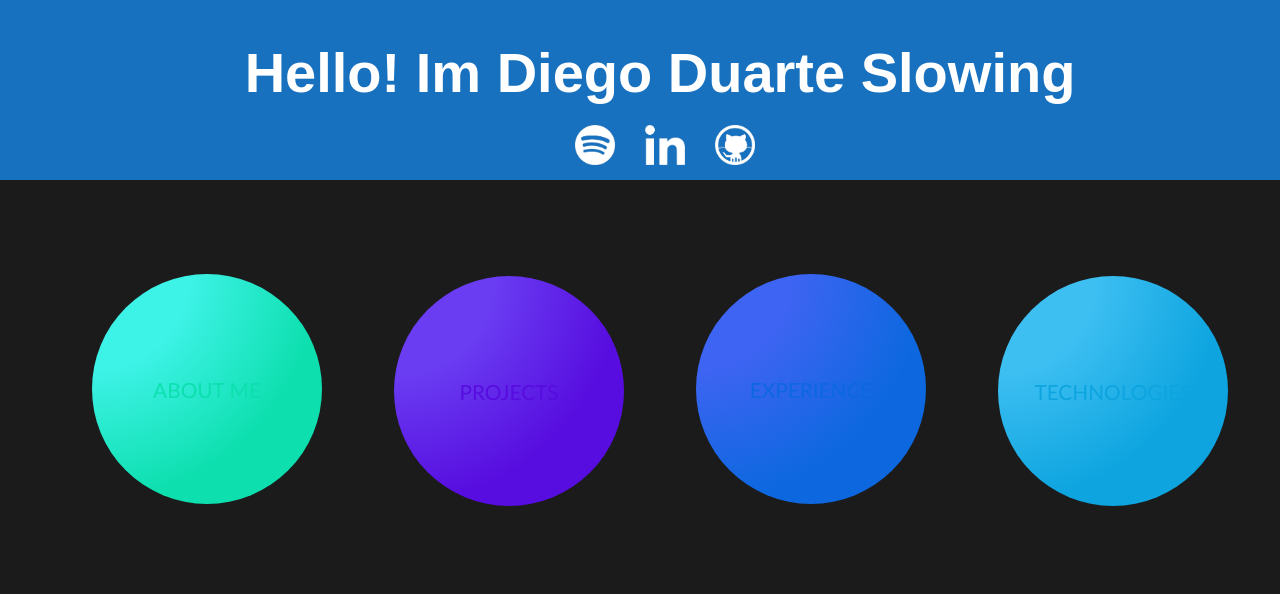
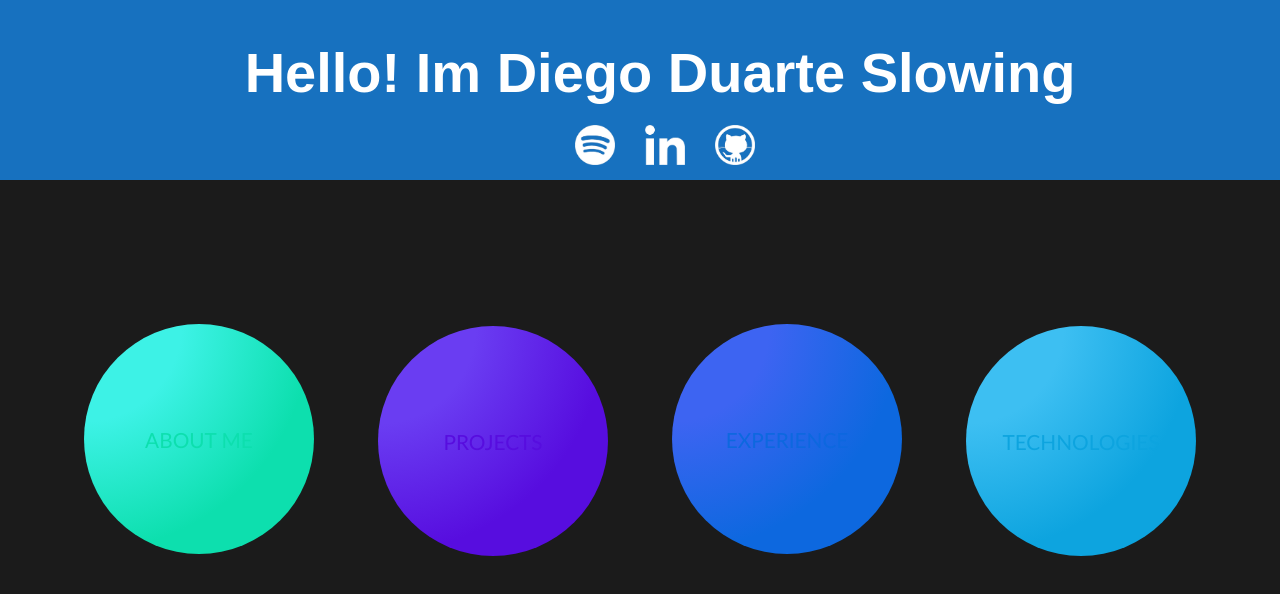
Before and after one commit to DiegoDuaS/Portafolio-DDS, a React (Vite) app: page /home in a window 1280 px wide. Shown: the top 594 px of the page. Built offline with nearby package versions, Linux system fonts and the light colour scheme; a web font is replaced by a local one.

Commit message:
fix: fixed bug that made the headers clip with the information

```diff
--- a/src/pages/main.css
+++ b/src/pages/main.css
@@ -1,5 +1,4 @@
 .home{
-    background-size: cover;
     background-position: center;
     width: 100%;
     height: 100%;
@@ -9,10 +8,8 @@
 
 .button-holder{
     position: fixed;
-    width: 100%;
-    top: 250px;
+    width: -webkit-fill-available;
     left: 0;
-    height: auto; /* Increase height to accommodate the new header structure */
     display: flex;
     flex-direction: row;
     justify-content: center;
@@ -20,6 +17,8 @@
     justify-content: space-evenly;
     padding-left:  20px; /* Adjust padding for better spacing */
     padding-right:20px;
+    margin-top: 180px;
+    top: 120px;
 }
 
 .main-info{
@@ -29,7 +28,7 @@
     position: relative;
     height: 80%;
     width: 1200px;
-    top: 100px;
+    margin-top: 180px;
     align-items: center;
     padding-bottom: 20px;
     padding-top: 10px; /* Adjust padding for better spacing */
@@ -64,7 +63,7 @@
     position: relative;
     height: 100%;
     width: 1200px;
-    top: 100px;
+    margin-top: 180px;
     align-items: center;
     padding-bottom: 20px;
     padding-top: 10px;
--- a/src/pages/mainp.jsx
+++ b/src/pages/mainp.jsx
@@ -12,13 +12,14 @@ function MainPage() {
             animate={{opacity: 1}}
             exit={{opacity: 0}}
         >
-            <Header message={'Hello! Im Diego Duarte Slowing'} type={'type1'}></Header>
+
             <div className="button-holder">
               <ButtonAqua></ButtonAqua>
               <ButtonPurlpe></ButtonPurlpe>
               <ButtonBlue></ButtonBlue>
               <ButtonSkyBlue></ButtonSkyBlue>
             </div>
+            <Header message={'Hello! Im Diego Duarte Slowing'} type={'type1'}></Header>
         </motion.div>
 
       </>
--- a/src/pages/proyects.jsx
+++ b/src/pages/proyects.jsx
@@ -12,6 +12,7 @@ import ElFogon from '../images/elfogon.png'
 function ProyectsPage() {
 
   const slides = [
+    { image: ElFogon, title: 'AguaPro', description: `Aguapro is an online store designed to cater to the specific needs of Aguatesa. As a key contributor to the development team, I played a significant role in shaping the user experience (UX) and user interface (UI) of the platform.`, link: 'https://aguatesa.com' },
     { image: ElFogon, title: 'El Fogon Dorado', description: `The "El Fogón Dorado" project is a restaurant management application developed using React and Express.js. It aims to streamline restaurant operations, enhance user experience, and provide efficient management tools for staff and customers.`, link: 'https://github.com/DiegoDuaS/RestaurantSystem' },
     { image: Diorama, title: 'Minecraft Diorama', description: `The "Minecraft Diorama" project is a visually stunning diorama themed around Minecraft, developed using Rust. It showcases advanced ray tracing techniques to create realistic lighting and shadows, immersing viewers in a beautifully crafted Minecraft-inspired environment.`, link: 'https://github.com/DiegoDuaS/MinecraftDiorama'},
     { image: Whatsapp, title: 'WhatsApp Pay', description: 'Conceptual design created in Figma for a fictional feature addition to WhatsApp that enables users to make payments directly through the app.', link: 'https://www.figma.com/proto/d5UgpGZCWLlFLLHouOfZv9/Whatsapp-pay?node-id=0-2&node-type=canvas&t=tmgZtx4binwcP7yp-0&scaling=scale-down&content-scaling=fixed&page-id=0%3A1&starting-point-node-id=0%3A2'},
```
